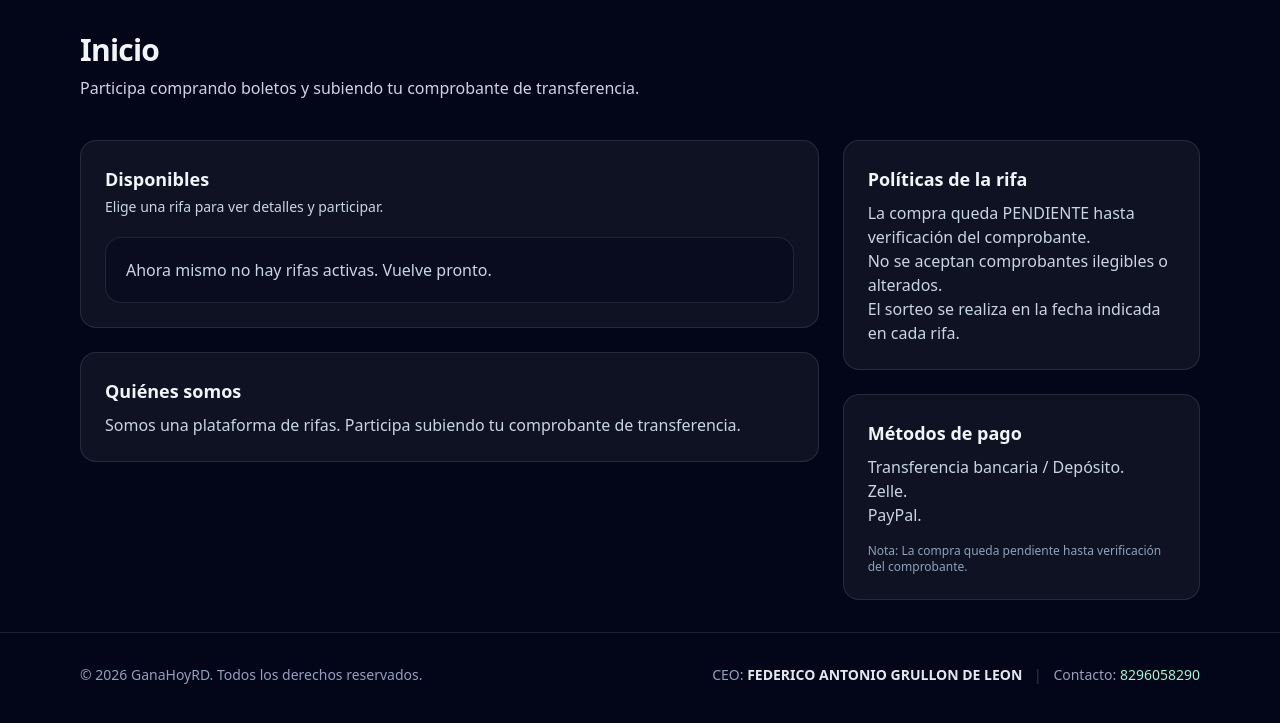
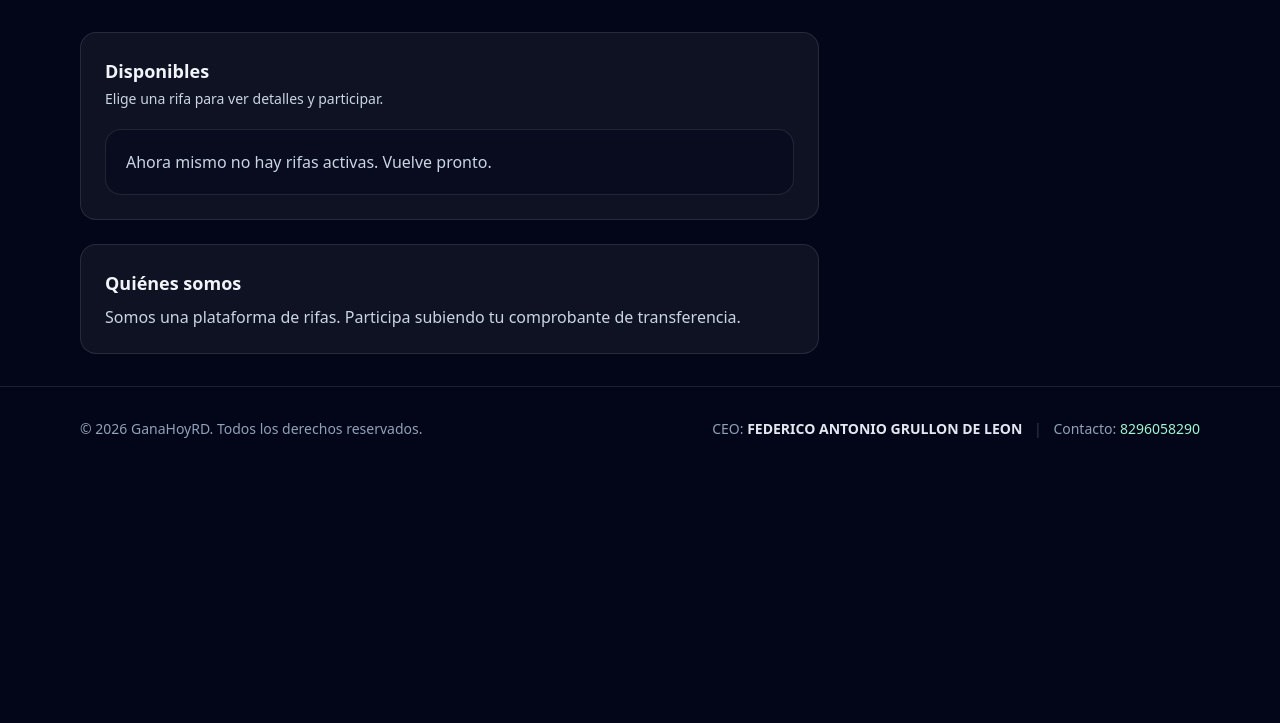
Before and after one commit to draramirezr/RIFA, a Django app: page / in a window 1280 px wide. Shown: the part 61-784 px from the top of the page. Run offline with Django 5.2, Linux system fonts and the light colour scheme; data comes from the database, SQL or seed files in the repository; data that the repository does not hold is empty.

Commit message:
Simplify home page content
Remove intro header text and hide policy/payment sidebar blocks.

```diff
--- a/rifas/templates/rifas/home.html
+++ b/rifas/templates/rifas/home.html
@@ -3,11 +3,6 @@
 {% block title %}Inicio{% endblock %}
 
 {% block content %}
-  <div class="mb-10">
-    <h1 class="text-3xl font-semibold tracking-tight">Inicio</h1>
-    <p class="mt-2 text-slate-300">Participa comprando boletos y subiendo tu comprobante de transferencia.</p>
-  </div>
-
   <div class="grid grid-cols-1 gap-6 lg:grid-cols-3">
     <section class="lg:col-span-2 space-y-6">
       <div class="rounded-2xl border border-white/10 bg-white/5 p-6">
@@ -66,19 +61,6 @@
       </div>
     </section>
 
-    <aside class="space-y-6">
-      <div class="rounded-2xl border border-white/10 bg-white/5 p-6">
-        <div class="text-lg font-semibold">{{ site.policy_title }}</div>
-        <p class="mt-2 whitespace-pre-line text-slate-300">{{ site.policy_body }}</p>
-      </div>
-
-      <div class="rounded-2xl border border-white/10 bg-white/5 p-6">
-        <div class="text-lg font-semibold">{{ site.payment_title }}</div>
-        <p class="mt-2 whitespace-pre-line text-slate-300">{{ site.payment_body }}</p>
-        <div class="mt-4 text-xs text-slate-400">
-          Nota: La compra queda pendiente hasta verificación del comprobante.
-        </div>
-      </div>
-    </aside>
+    <aside class="hidden lg:block"></aside>
   </div>
 {% endblock %}
```
